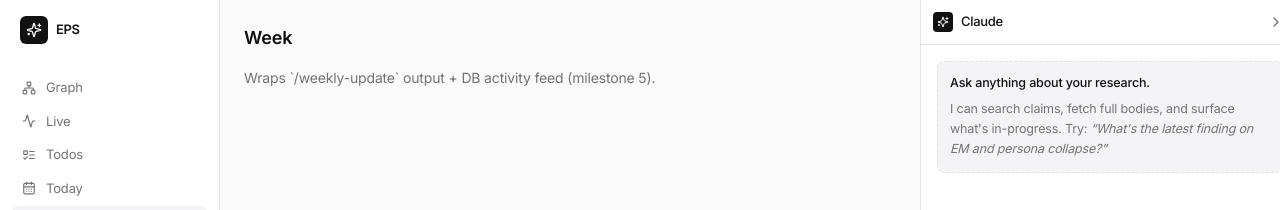
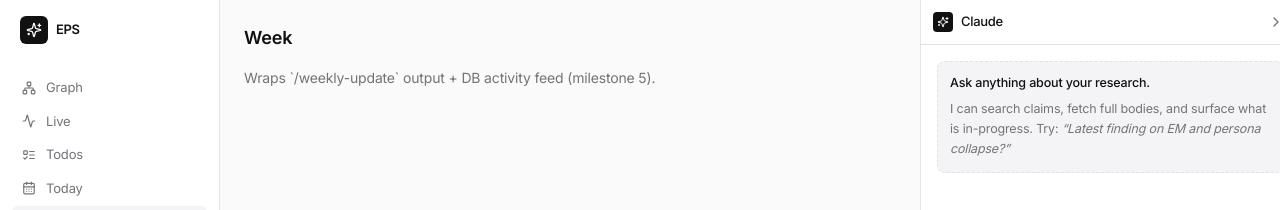
Before and after one commit to superkaiba/explore-persona-space-dashboard, a Next.js app: page /timeline/week in a window 1280 px wide. Shown: the top 210 px of the page. Built offline with nearby package versions, Linux system fonts and the light colour scheme.

Commit message:
fix: escape apostrophes in chat starter prompt (build was failing on ESLint)

```diff
--- a/components/chat/ChatRail.tsx
+++ b/components/chat/ChatRail.tsx
@@ -178,9 +178,9 @@ export function ChatRail() {
               <div className="rounded-lg border border-dashed border-border bg-subtle p-3 text-muted">
                 <p className="font-medium text-fg">Ask anything about your research.</p>
                 <p className="mt-1.5 leading-relaxed">
-                  I can search claims, fetch full bodies, and surface what's
+                  I can search claims, fetch full bodies, and surface what is
                   in-progress. Try:{" "}
-                  <em>&ldquo;What's the latest finding on EM and persona collapse?&rdquo;</em>
+                  <em>&ldquo;Latest finding on EM and persona collapse?&rdquo;</em>
                 </p>
               </div>
             ) : (
```
